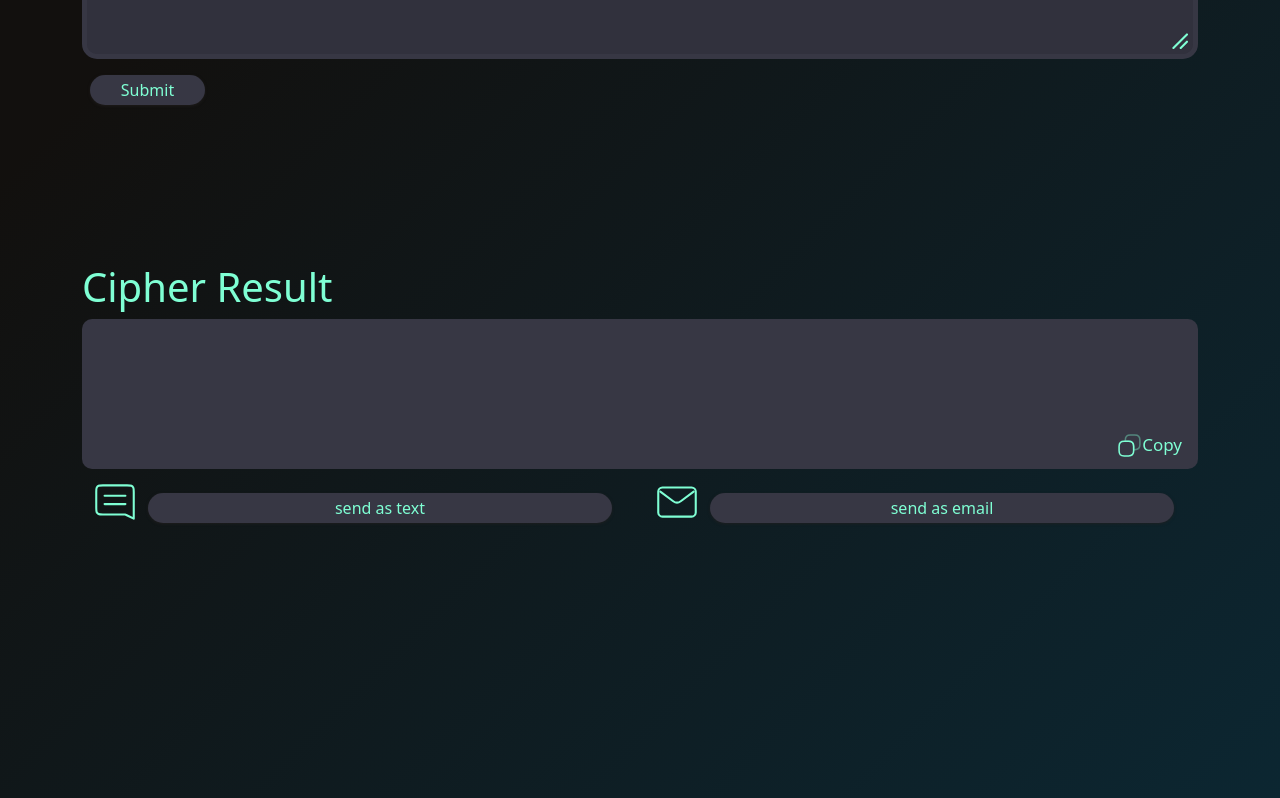
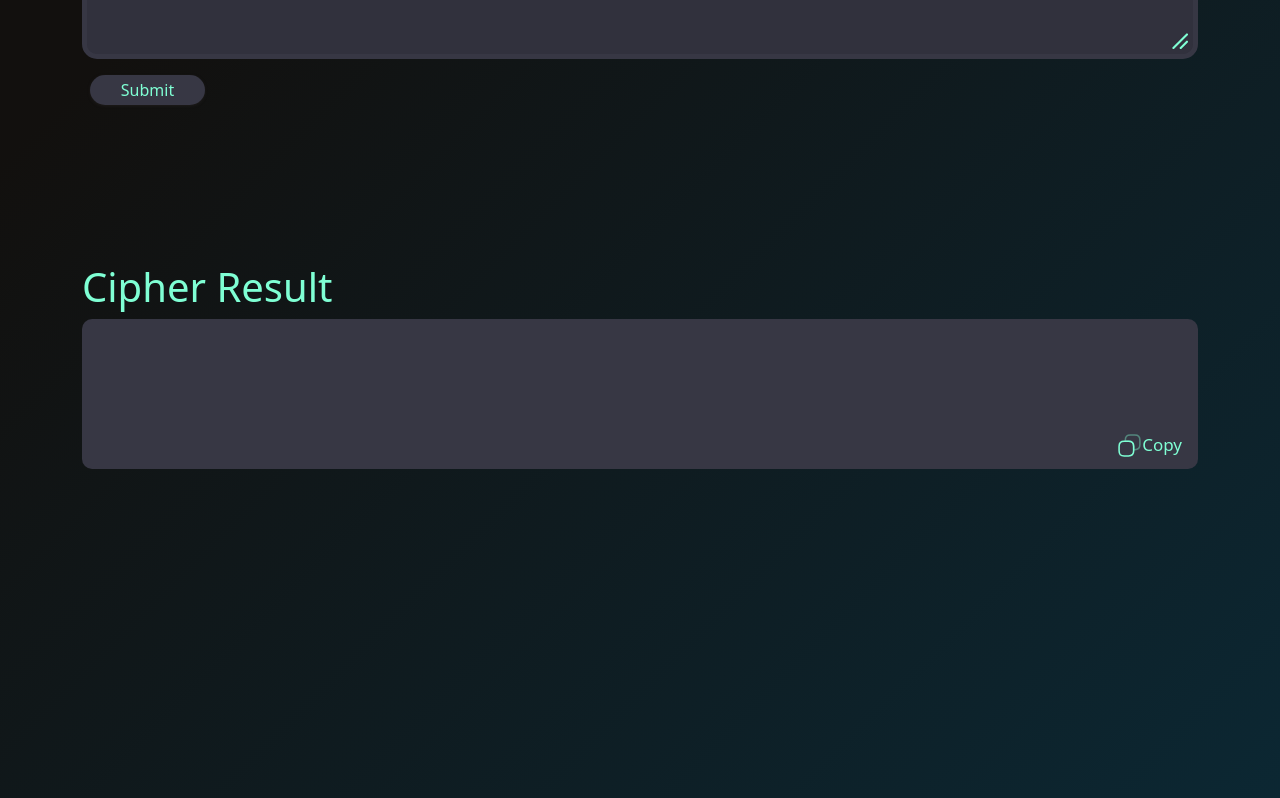
Before and after one commit to 4Michael1Angelo5/magic-cypher-app, a Next.js app: page / in a window 1280 px wide. Shown: the part 589-1387 px from the top of the page. Built offline with nearby package versions, Linux system fonts and the light colour scheme; no server answers.

Commit message:
only render buttons if no error in cipher

```diff
--- a/src/app/components/cipherResultComponent.tsx
+++ b/src/app/components/cipherResultComponent.tsx
@@ -83,12 +83,7 @@ const CipherResult = forwardRef<HTMLDivElement, CipherResultProps>(({encryptionK
             setIsMobile(true);
         }
 
-        if(hasError){
-            console.log("has error");        }
-
-
-
-    },[])
+    },[]);
 
 
     return(
@@ -142,7 +137,7 @@ const CipherResult = forwardRef<HTMLDivElement, CipherResultProps>(({encryptionK
         {
             //action btns for sending cipher as email or text message
 
-            (true) && (
+            (!hasError && cipher) && (
             // if not loading and the cipher result does not have an error
             <div className="row d-flex justify-content-center p-2">
 
```
